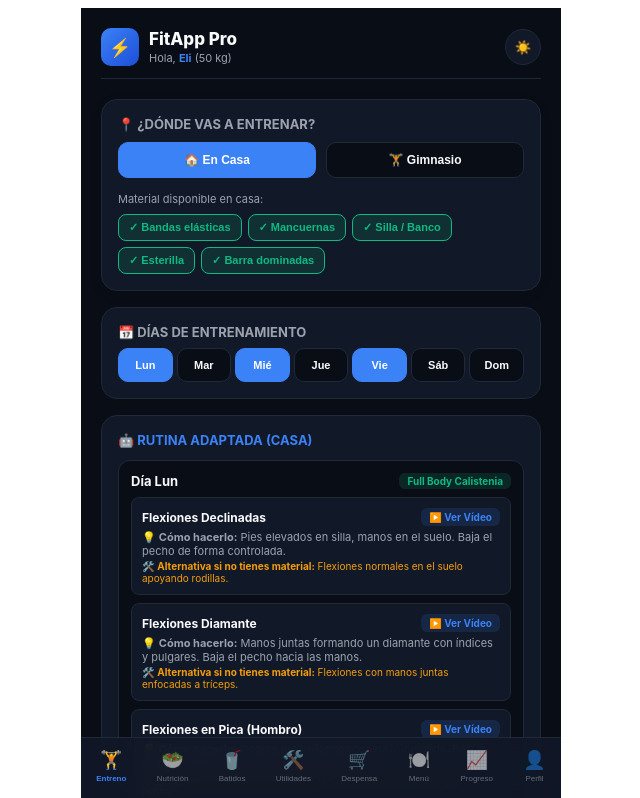
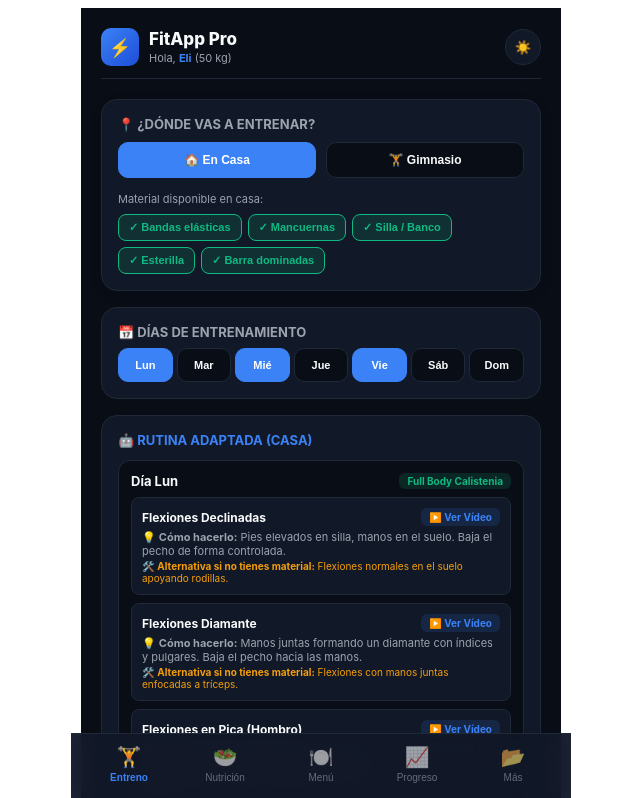
Before and after one commit to Natxmad-boop/fitapp, a React (Vite) app: page / in a window 1280 px wide. Shown: the top 798 px of the page, without its empty margins (319-959 px from the left). Built offline with nearby package versions, Linux system fonts and the light colour scheme.

Commit message:
Update App.tsx

```diff
--- a/src/App.tsx
+++ b/src/App.tsx
@@ -313,8 +313,9 @@ export default function App() {
     return 0;
   });
 
-  // Pestañas ampliadas con "herramientas"
-  const [activeTab, setActiveTab] = useState<'entreno' | 'nutricion' | 'batidos' | 'herramientas' | 'despensa' | 'menu' | 'progreso' | 'perfil'>('entreno');
+  // Navegación reorganizada: pestañas limpias + cajón "Más"
+  const [activeTab, setActiveTab] = useState<'entreno' | 'nutricion' | 'menu' | 'progreso' | 'batidos' | 'herramientas' | 'despensa' | 'perfil'>('entreno');
+  const [isMoreMenuOpen, setIsMoreMenuOpen] = useState<boolean>(false);
   const [isDarkMode, setIsDarkMode] = useState<boolean>(true);
 
   const [selectedIngredients, setSelectedIngredients] = useState<string[]>(['Plátano', 'Yogur griego', 'Avena']);
@@ -503,13 +504,13 @@ export default function App() {
   };
 
   const t = isDarkMode ? {
-    bg: '#090d16', card: '#111827', text: '#f9fafb', textSec: '#9ca3af', primary: '#3b82f6', border: '#1f2937', accentGrad: 'linear-gradient(135deg, #3b82f6 0%, #1d4ed8 100%)', navBg: 'rgba(17, 24, 39, 0.90)'
+    bg: '#090d16', card: '#111827', text: '#f9fafb', textSec: '#9ca3af', primary: '#3b82f6', border: '#1f2937', accentGrad: 'linear-gradient(135deg, #3b82f6 0%, #1d4ed8 100%)', navBg: 'rgba(17, 24, 39, 0.95)'
   } : {
-    bg: '#f3f4f6', card: '#ffffff', text: '#111827', textSec: '#4b5563', primary: '#2563eb', border: '#e5e7eb', accentGrad: 'linear-gradient(135deg, #2563eb 0%, #1d4ed8 100%)', navBg: 'rgba(255, 255, 255, 0.90)'
+    bg: '#f3f4f6', card: '#ffffff', text: '#111827', textSec: '#4b5563', primary: '#2563eb', border: '#e5e7eb', accentGrad: 'linear-gradient(135deg, #2563eb 0%, #1d4ed8 100%)', navBg: 'rgba(255, 255, 255, 0.95)'
   };
 
   return (
-    <div style={{ fontFamily: '-apple-system, BlinkMacSystemFont, "Segoe UI", Roboto, sans-serif', maxWidth: '480px', margin: '0 auto', padding: '20px', paddingBottom: '110px', backgroundColor: t.bg, color: t.text, minHeight: '100vh', boxSizing: 'border-box' }}>
+    <div style={{ fontFamily: '-apple-system, BlinkMacSystemFont, "Segoe UI", Roboto, sans-serif', maxWidth: '480px', margin: '0 auto', padding: '20px', paddingBottom: '110px', backgroundColor: t.bg, color: t.text, minHeight: '100vh', boxSizing: 'border-box', position: 'relative' }}>
 
       {/* Cabecera */}
       <header style={{ display: 'flex', justifyContent: 'space-between', alignItems: 'center', marginBottom: '20px', paddingBottom: '12px', borderBottom: `1px solid ${t.border}` }}>
@@ -527,7 +528,6 @@ export default function App() {
       {activeTab === 'entreno' && (
         <div style={{ display: 'flex', flexDirection: 'column', gap: '16px' }}>
 
-          {/* Selector de Lugar y Materiales en Casa */}
           <div style={{ backgroundColor: t.card, borderRadius: '16px', padding: '16px', border: `1px solid ${t.border}`, boxShadow: '0 4px 20px rgba(0,0,0,0.03)' }}>
             <h2 style={{ fontSize: '13px', fontWeight: '700', textTransform: 'uppercase', color: t.textSec, marginTop: 0, marginBottom: '10px' }}>📍 ¿Dónde vas a entrenar?</h2>
 
@@ -577,7 +577,6 @@ export default function App() {
             )}
           </div>
 
-          {/* Días de Entrenamiento */}
           <div style={{ backgroundColor: t.card, borderRadius: '16px', padding: '16px', border: `1px solid ${t.border}` }}>
             <h2 style={{ fontSize: '13px', fontWeight: '700', textTransform: 'uppercase', color: t.textSec, marginTop: 0, marginBottom: '8px' }}>📅 Días de Entrenamiento</h2>
             <div style={{ display: 'flex', justifyContent: 'space-between', gap: '4px' }}>
@@ -601,7 +600,6 @@ export default function App() {
             </div>
           </div>
 
-          {/* Rutina Generada con Vídeos y Sustitutos */}
           <div style={{ backgroundColor: t.card, borderRadius: '16px', padding: '16px', border: `1px solid ${t.border}` }}>
             <h3 style={{ fontSize: '13px', fontWeight: '700', textTransform: 'uppercase', color: t.primary, margin: '0 0 12px 0' }}>🤖 Rutina Adaptada ({profile.workoutLocation})</h3>
 
@@ -641,7 +639,6 @@ export default function App() {
             )}
           </div>
 
-          {/* Registro Modo Libre (Con gran variedad filtrada según Casa o Gimnasio) */}
           <div style={{ backgroundColor: t.card, borderRadius: '16px', padding: '16px', border: `1px solid ${t.border}` }}>
             <h3 style={{ fontSize: '13px', fontWeight: '700', textTransform: 'uppercase', color: t.textSec, marginTop: 0, marginBottom: '12px' }}>⚡ Registro Modo Libre ({profile.workoutLocation})</h3>
             <form onSubmit={handleAddLog} style={{ display: 'flex', flexDirection: 'column', gap: '10px', fontSize: '12px' }}>
@@ -709,71 +706,6 @@ export default function App() {
         </div>
       )}
 
-      {/* PESTAÑA: BATIDOS */}
-      {activeTab === 'batidos' && (
-        <div style={{ display: 'flex', flexDirection: 'column', gap: '16px' }}>
-          <div style={{ backgroundColor: t.card, borderRadius: '16px', padding: '16px', border: `1px solid ${t.border}` }}>
-            <div style={{ display: 'flex', justifyContent: 'space-between', alignItems: 'center', marginBottom: '10px' }}>
-              <h2 style={{ fontSize: '13px', fontWeight: '700', textTransform: 'uppercase', color: '#8b5cf6', margin: 0 }}>🪄 Batido Inteligente</h2>
-              <button onClick={() => setSmoothieSeed(prev => prev + 1)} style={{ background: t.bg, border: `1px solid ${t.border}`, borderRadius: '8px', padding: '6px 10px', cursor: 'pointer', fontSize: '11px', fontWeight: '700' }}>🔄 Otro</button>
-            </div>
-            <div style={{ backgroundColor: t.bg, border: '1px dashed #8b5cf6', borderRadius: '12px', padding: '14px' }}>
-              <strong style={{ fontSize: '13px', display: 'block', margin: '0 0 4px 0' }}>{generatedSmartSmoothie.title}</strong>
-              <p style={{ fontSize: '12px', color: t.textSec, margin: '0 0 8px 0' }}>{generatedSmartSmoothie.description}</p>
-              <span style={{ fontSize: '12px', fontWeight: '700', color: '#8b5cf6' }}>⚡ Aprox. {generatedSmartSmoothie.caloriesApprox}</span>
-            </div>
-          </div>
-
-          <div style={{ backgroundColor: t.card, borderRadius: '16px', padding: '16px', border: `1px solid ${t.border}` }}>
-            <h3 style={{ fontSize: '13px', fontWeight: '700', textTransform: 'uppercase', color: t.textSec, marginTop: 0, marginBottom: '12px' }}>🥤 Crear Batido</h3>
-            <form onSubmit={handleAddBatidoSubmit} style={{ display: 'flex', flexDirection: 'column', gap: '10px', fontSize: '12px' }}>
-              <input type="text" placeholder="Nombre..." value={newMealTitle} onChange={e => setNewMealTitle(e.target.value)} style={{ padding: '10px 12px', borderRadius: '10px', border: `1px solid ${t.border}`, backgroundColor: t.bg, color: t.text, outline: 'none' }} />
-              <input type="text" placeholder="Calorías (ej: 250 kcal)..." value={newMealCalories} onChange={e => setNewMealCalories(e.target.value)} style={{ padding: '10px 12px', borderRadius: '10px', border: `1px solid ${t.border}`, backgroundColor: t.bg, color: t.text, outline: 'none' }} />
-              <button type="submit" style={{ backgroundColor: '#8b5cf6', color: '#fff', border: 'none', padding: '12px', borderRadius: '12px', fontWeight: 'bold', cursor: 'pointer', fontSize: '13px' }}>Guardar Batido 🚀</button>
-            </form>
-          </div>
-        </div>
-      )}
-
-      {/* NUEVA PESTAÑA: HERRAMIENTAS (Gestión de material en casa y gimnasio) */}
-      {activeTab === 'herramientas' && (
-        <div style={{ display: 'flex', flexDirection: 'column', gap: '16px' }}>
-          <div style={{ backgroundColor: t.card, borderRadius: '16px', padding: '16px', border: `1px solid ${t.border}` }}>
-            <h2 style={{ fontSize: '13px', fontWeight: '700', textTransform: 'uppercase', color: t.textSec, marginTop: 0, marginBottom: '10px' }}>🛠️ Añadir Herramienta / Material en Casa</h2>
-            <form onSubmit={handleAddCustomHomeTool} style={{ display: 'flex', gap: '8px' }}>
-              <input type="text" placeholder="Ej: TRX, Rueda abdominal..." value={newHomeToolName} onChange={e => setNewHomeToolName(e.target.value)} style={{ flex: 1, padding: '10px 12px', borderRadius: '10px', border: `1px solid ${t.border}`, backgroundColor: t.bg, color: t.text, fontSize: '12px', outline: 'none' }} />
-              <button type="submit" style={{ background: t.accentGrad, color: '#fff', border: 'none', padding: '10px 16px', borderRadius: '10px', fontWeight: 'bold', cursor: 'pointer', fontSize: '12px' }}>Añadir ➕</button>
-            </form>
-          </div>
-
-          <div style={{ backgroundColor: t.card, borderRadius: '16px', padding: '16px', border: `1px solid ${t.border}` }}>
-            <h2 style={{ fontSize: '13px', fontWeight: '700', textTransform: 'uppercase', color: t.textSec, marginTop: 0, marginBottom: '10px' }}>🏋️ Equipamiento en Gimnasio</h2>
-            <form onSubmit={handleAddCustomGymTool} style={{ display: 'flex', gap: '8px', marginBottom: '12px' }}>
-              <input type="text" placeholder="Ej: Multipower, Prensa 45°..." value={newGymToolName} onChange={e => setNewGymToolName(e.target.value)} style={{ flex: 1, padding: '10px 12px', borderRadius: '10px', border: `1px solid ${t.border}`, backgroundColor: t.bg, color: t.text, fontSize: '12px', outline: 'none' }} />
-              <button type="submit" style={{ background: t.accentGrad, color: '#fff', border: 'none', padding: '10px 16px', borderRadius: '10px', fontWeight: 'bold', cursor: 'pointer', fontSize: '12px' }}>Añadir ➕</button>
-            </form>
-            <div style={{ display: 'flex', flexWrap: 'wrap', gap: '6px' }}>
-              {(profile.gymEquipment || DEFAULT_GYM_TOOLS).map(eq => (
-                <span key={eq} style={{ backgroundColor: t.bg, border: `1px solid ${t.border}`, padding: '6px 10px', borderRadius: '8px', fontSize: '11px', fontWeight: '600' }}>
-                  🏋️ {eq}
-                </span>
-              ))}
-            </div>
-          </div>
-        </div>
-      )}
-
-      {/* PESTAÑA: DESPENSA */}
-      {activeTab === 'despensa' && (
-        <div style={{ backgroundColor: t.card, borderRadius: '16px', padding: '16px', border: `1px solid ${t.border}` }}>
-          <h2 style={{ fontSize: '13px', fontWeight: '700', textTransform: 'uppercase', color: t.textSec, marginTop: 0, marginBottom: '10px' }}>🧀 Ampliar Despensa</h2>
-          <form onSubmit={handleAddIngredientSubmit} style={{ display: 'flex', gap: '8px' }}>
-            <input type="text" placeholder="Ej: Fresa, Nueces..." value={newIngName} onChange={e => setNewIngName(e.target.value)} style={{ flex: 1, padding: '10px 12px', borderRadius: '10px', border: `1px solid ${t.border}`, backgroundColor: t.bg, color: t.text, fontSize: '12px', outline: 'none' }} />
-            <button type="submit" style={{ background: t.accentGrad, color: '#fff', border: 'none', padding: '10px 16px', borderRadius: '10px', fontWeight: 'bold', cursor: 'pointer', fontSize: '12px' }}>Añadir ➕</button>
-          </form>
-        </div>
-      )}
-
       {/* PESTAÑA: MENÚ */}
       {activeTab === 'menu' && (
         <div style={{ display: 'flex', flexDirection: 'column', gap: '16px' }}>
@@ -813,6 +745,71 @@ export default function App() {
         </div>
       )}
 
+      {/* PESTAÑA: BATIDOS */}
+      {activeTab === 'batidos' && (
+        <div style={{ display: 'flex', flexDirection: 'column', gap: '16px' }}>
+          <div style={{ backgroundColor: t.card, borderRadius: '16px', padding: '16px', border: `1px solid ${t.border}` }}>
+            <div style={{ display: 'flex', justifyContent: 'space-between', alignItems: 'center', marginBottom: '10px' }}>
+              <h2 style={{ fontSize: '13px', fontWeight: '700', textTransform: 'uppercase', color: '#8b5cf6', margin: 0 }}>🪄 Batido Inteligente</h2>
+              <button onClick={() => setSmoothieSeed(prev => prev + 1)} style={{ background: t.bg, border: `1px solid ${t.border}`, borderRadius: '8px', padding: '6px 10px', cursor: 'pointer', fontSize: '11px', fontWeight: '700' }}>🔄 Otro</button>
+            </div>
+            <div style={{ backgroundColor: t.bg, border: '1px dashed #8b5cf6', borderRadius: '12px', padding: '14px' }}>
+              <strong style={{ fontSize: '13px', display: 'block', margin: '0 0 4px 0' }}>{generatedSmartSmoothie.title}</strong>
+              <p style={{ fontSize: '12px', color: t.textSec, margin: '0 0 8px 0' }}>{generatedSmartSmoothie.description}</p>
+              <span style={{ fontSize: '12px', fontWeight: '700', color: '#8b5cf6' }}>⚡ Aprox. {generatedSmartSmoothie.caloriesApprox}</span>
+            </div>
+          </div>
+
+          <div style={{ backgroundColor: t.card, borderRadius: '16px', padding: '16px', border: `1px solid ${t.border}` }}>
+            <h3 style={{ fontSize: '13px', fontWeight: '700', textTransform: 'uppercase', color: t.textSec, marginTop: 0, marginBottom: '12px' }}>🥤 Crear Batido</h3>
+            <form onSubmit={handleAddBatidoSubmit} style={{ display: 'flex', flexDirection: 'column', gap: '10px', fontSize: '12px' }}>
+              <input type="text" placeholder="Nombre..." value={newMealTitle} onChange={e => setNewMealTitle(e.target.value)} style={{ padding: '10px 12px', borderRadius: '10px', border: `1px solid ${t.border}`, backgroundColor: t.bg, color: t.text, outline: 'none' }} />
+              <input type="text" placeholder="Calorías (ej: 250 kcal)..." value={newMealCalories} onChange={e => setNewMealCalories(e.target.value)} style={{ padding: '10px 12px', borderRadius: '10px', border: `1px solid ${t.border}`, backgroundColor: t.bg, color: t.text, outline: 'none' }} />
+              <button type="submit" style={{ backgroundColor: '#8b5cf6', color: '#fff', border: 'none', padding: '12px', borderRadius: '12px', fontWeight: 'bold', cursor: 'pointer', fontSize: '13px' }}>Guardar Batido 🚀</button>
+            </form>
+          </div>
+        </div>
+      )}
+
+      {/* PESTAÑA: HERRAMIENTAS */}
+      {activeTab === 'herramientas' && (
+        <div style={{ display: 'flex', flexDirection: 'column', gap: '16px' }}>
+          <div style={{ backgroundColor: t.card, borderRadius: '16px', padding: '16px', border: `1px solid ${t.border}` }}>
+            <h2 style={{ fontSize: '13px', fontWeight: '700', textTransform: 'uppercase', color: t.textSec, marginTop: 0, marginBottom: '10px' }}>🛠️ Añadir Herramienta / Material en Casa</h2>
+            <form onSubmit={handleAddCustomHomeTool} style={{ display: 'flex', gap: '8px' }}>
+              <input type="text" placeholder="Ej: TRX, Rueda abdominal..." value={newHomeToolName} onChange={e => setNewHomeToolName(e.target.value)} style={{ flex: 1, padding: '10px 12px', borderRadius: '10px', border: `1px solid ${t.border}`, backgroundColor: t.bg, color: t.text, fontSize: '12px', outline: 'none' }} />
+              <button type="submit" style={{ background: t.accentGrad, color: '#fff', border: 'none', padding: '10px 16px', borderRadius: '10px', fontWeight: 'bold', cursor: 'pointer', fontSize: '12px' }}>Añadir ➕</button>
+            </form>
+          </div>
+
+          <div style={{ backgroundColor: t.card, borderRadius: '16px', padding: '16px', border: `1px solid ${t.border}` }}>
+            <h2 style={{ fontSize: '13px', fontWeight: '700', textTransform: 'uppercase', color: t.textSec, marginTop: 0, marginBottom: '10px' }}>🏋️ Equipamiento en Gimnasio</h2>
+            <form onSubmit={handleAddCustomGymTool} style={{ display: 'flex', gap: '8px', marginBottom: '12px' }}>
+              <input type="text" placeholder="Ej: Multipower, Prensa 45°..." value={newGymToolName} onChange={e => setNewGymToolName(e.target.value)} style={{ flex: 1, padding: '10px 12px', borderRadius: '10px', border: `1px solid ${t.border}`, backgroundColor: t.bg, color: t.text, fontSize: '12px', outline: 'none' }} />
+              <button type="submit" style={{ background: t.accentGrad, color: '#fff', border: 'none', padding: '10px 16px', borderRadius: '10px', fontWeight: 'bold', cursor: 'pointer', fontSize: '12px' }}>Añadir ➕</button>
+            </form>
+            <div style={{ display: 'flex', flexWrap: 'wrap', gap: '6px' }}>
+              {(profile.gymEquipment || DEFAULT_GYM_TOOLS).map(eq => (
+                <span key={eq} style={{ backgroundColor: t.bg, border: `1px solid ${t.border}`, padding: '6px 10px', borderRadius: '8px', fontSize: '11px', fontWeight: '600' }}>
+                  🏋️ {eq}
+                </span>
+              ))}
+            </div>
+          </div>
+        </div>
+      )}
+
+      {/* PESTAÑA: DESPENSA */}
+      {activeTab === 'despensa' && (
+        <div style={{ backgroundColor: t.card, borderRadius: '16px', padding: '16px', border: `1px solid ${t.border}` }}>
+          <h2 style={{ fontSize: '13px', fontWeight: '700', textTransform: 'uppercase', color: t.textSec, marginTop: 0, marginBottom: '10px' }}>🧀 Ampliar Despensa</h2>
+          <form onSubmit={handleAddIngredientSubmit} style={{ display: 'flex', gap: '8px' }}>
+            <input type="text" placeholder="Ej: Fresa, Nueces..." value={newIngName} onChange={e => setNewIngName(e.target.value)} style={{ flex: 1, padding: '10px 12px', borderRadius: '10px', border: `1px solid ${t.border}`, backgroundColor: t.bg, color: t.text, fontSize: '12px', outline: 'none' }} />
+            <button type="submit" style={{ background: t.accentGrad, color: '#fff', border: 'none', padding: '10px 16px', borderRadius: '10px', fontWeight: 'bold', cursor: 'pointer', fontSize: '12px' }}>Añadir ➕</button>
+          </form>
+        </div>
+      )}
+
       {/* PESTAÑA: PERFIL */}
       {activeTab === 'perfil' && profile && (
         <div style={{ backgroundColor: t.card, borderRadius: '16px', padding: '16px', border: `1px solid ${t.border}` }}>
@@ -828,27 +825,60 @@ export default function App() {
         </div>
       )}
 
-      {/* Barra de Navegación Inferior (Con Herramientas Integrada) */}
-      <nav style={{ position: 'fixed', bottom: 0, left: 0, right: 0, backgroundColor: t.navBg, backdropFilter: 'blur(12px)', borderTop: `1px solid ${t.border}`, display: 'flex', justifyContent: 'space-around', padding: '10px 0 16px 0', maxWidth: '480px', margin: '0 auto', zIndex: 100 }}>
+      {/* MENÚ DESPLEGABLE "MÁS" (Para que la parte inferior no esté saturada) */}
+      {isMoreMenuOpen && (
+        <div style={{ position: 'fixed', bottom: '75px', left: '20px', right: '20px', maxWidth: '440px', margin: '0 auto', backgroundColor: t.card, border: `1px solid ${t.border}`, borderRadius: '20px', padding: '14px', boxShadow: '0 10px 30px rgba(0,0,0,0.3)', zIndex: 101, display: 'grid', gridTemplateColumns: 'repeat(2, 1fr)', gap: '10px' }}>
+          {[
+            { id: 'batidos', label: 'Batidos', icon: '🥤' },
+            { id: 'herramientas', label: 'Utilidades', icon: '🛠️' },
+            { id: 'despensa', label: 'Despensa', icon: '🛒' },
+            { id: 'perfil', label: 'Perfil', icon: '👤' },
+          ].map(item => (
+            <button
+              key={item.id}
+              onClick={() => { setActiveTab(item.id as any); setIsMoreMenuOpen(false); }}
+              style={{
+                background: activeTab === item.id ? 'rgba(59, 130, 246, 0.15)' : t.bg,
+                border: `1px solid ${activeTab === item.id ? t.primary : t.border}`,
+                borderRadius: '12px', padding: '12px', display: 'flex', alignItems: 'center', gap: '10px', cursor: 'pointer', color: t.text
+              }}
+            >
+              <span style={{ fontSize: '18px' }}>{item.icon}</span>
+              <span style={{ fontSize: '12px', fontWeight: '700' }}>{item.label}</span>
+            </button>
+          ))}
+        </div>
+      )}
+
+      {/* Barra de Navegación Inferior Limpia (4 accesos directos principales + botón "Más") */}
+      <nav style={{ position: 'fixed', bottom: 0, left: 0, right: 0, backgroundColor: t.navBg, backdropFilter: 'blur(12px)', borderTop: `1px solid ${t.border}`, display: 'flex', justifyContent: 'space-around', alignItems: 'center', padding: '10px 10px 16px 10px', maxWidth: '480px', margin: '0 auto', zIndex: 100 }}>
         {[
           { id: 'entreno', label: 'Entreno', icon: '🏋️' },
           { id: 'nutricion', label: 'Nutrición', icon: '🥗' },
-          { id: 'batidos', label: 'Batidos', icon: '🥤' },
-          { id: 'herramientas', label: 'Utilidades', icon: '🛠️' },
-          { id: 'despensa', label: 'Despensa', icon: '🛒' },
           { id: 'menu', label: 'Menú', icon: '🍽️' },
           { id: 'progreso', label: 'Progreso', icon: '📈' },
-          { id: 'perfil', label: 'Perfil', icon: '👤' },
-        ].map(tab => (
-          <button
-            key={tab.id}
-            onClick={() => setActiveTab(tab.id as any)}
-            style={{ background: 'none', border: 'none', cursor: 'pointer', display: 'flex', flexDirection: 'column', alignItems: 'center', gap: '3px', opacity: activeTab === tab.id ? 1 : 0.6 }}
-          >
-            <span style={{ fontSize: '18px' }}>{tab.icon}</span>
-            <span style={{ fontSize: '8px', fontWeight: activeTab === tab.id ? '800' : '500', color: activeTab === tab.id ? t.primary : t.textSec }}>{tab.label}</span>
-          </button>
-        ))}
+        ].map(tab => {
+          const isActive = activeTab === tab.id;
+          return (
+            <button
+              key={tab.id}
+              onClick={() => { setActiveTab(tab.id as any); setIsMoreMenuOpen(false); }}
+              style={{ background: 'none', border: 'none', cursor: 'pointer', display: 'flex', flexDirection: 'column', alignItems: 'center', gap: '3px', opacity: isActive ? 1 : 0.6, flex: 1 }}
+            >
+              <span style={{ fontSize: '20px' }}>{tab.icon}</span>
+              <span style={{ fontSize: '10px', fontWeight: isActive ? '800' : '500', color: isActive ? t.primary : t.textSec }}>{tab.label}</span>
+            </button>
+          );
+        })}
+
+        {/* Botón "Más" para desplegar las herramientas secundarias */}
+        <button
+          onClick={() => setIsMoreMenuOpen(!isMoreMenuOpen)}
+          style={{ background: 'none', border: 'none', cursor: 'pointer', display: 'flex', flexDirection: 'column', alignItems: 'center', gap: '3px', opacity: ['batidos', 'herramientas', 'despensa', 'perfil'].includes(activeTab) ? 1 : 0.6, flex: 1 }}
+        >
+          <span style={{ fontSize: '20px' }}>📂</span>
+          <span style={{ fontSize: '10px', fontWeight: ['batidos', 'herramientas', 'despensa', 'perfil'].includes(activeTab) ? '800' : '500', color: ['batidos', 'herramientas', 'despensa', 'perfil'].includes(activeTab) ? t.primary : t.textSec }}>Más</span>
+        </button>
       </nav>
 
     </div>
```
